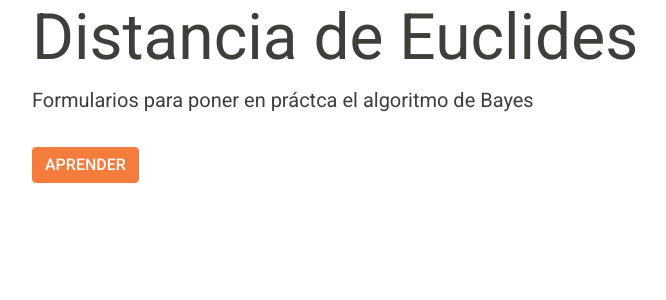
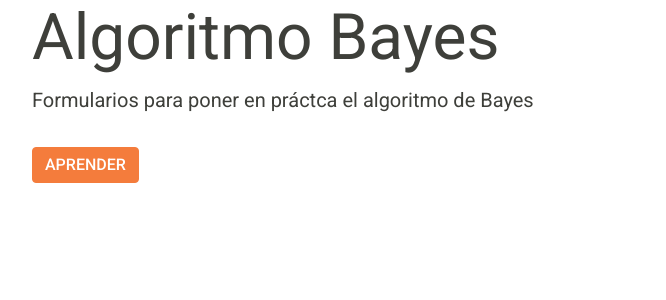
Before and after one commit to WinstonAOR/sistemas-expertos, a PHP site: page / in a window 1280 px wide. Shown: the part 54-354 px from the top of the page, without its empty margins (50-716 px from the left). Run offline with PHP 8.4, Linux system fonts and the light colour scheme; some libraries are stand-ins or nearby versions.

Commit message:
Cambios ampliacion

```diff
--- a/index.php
+++ b/index.php
@@ -1,7 +1,7 @@
 <?php include("template/cabecera.php")?>
 
 <div class="jumbotron">
-    <h1 class="display-3">Distancia de Euclides</h1>
+    <h1 class="display-3">Algoritmo Bayes</h1>
     <p class="lead">Formularios para poner en práctca el algoritmo de Bayes</p>
     <button id="submit" type="submit" onclick="showLoading()" class="btn btn-warning mt-3">Aprender</button>
     </p>
--- a/template/cabecera.php
+++ b/template/cabecera.php
@@ -11,7 +11,7 @@ include("config/connection.php");
     <meta charset="UTF-8">
     <meta http-equiv="X-UA-Compatible" content="IE=edge">
     <meta name="viewport" content="width=device-width, initial-scale=1.0">
-    <title>Tarea 1</title>
+    <title>ALgoritmo Bayes</title>
 
     <link rel="stylesheet" href="./css/bootstrap.css"/>
 </head>
```
